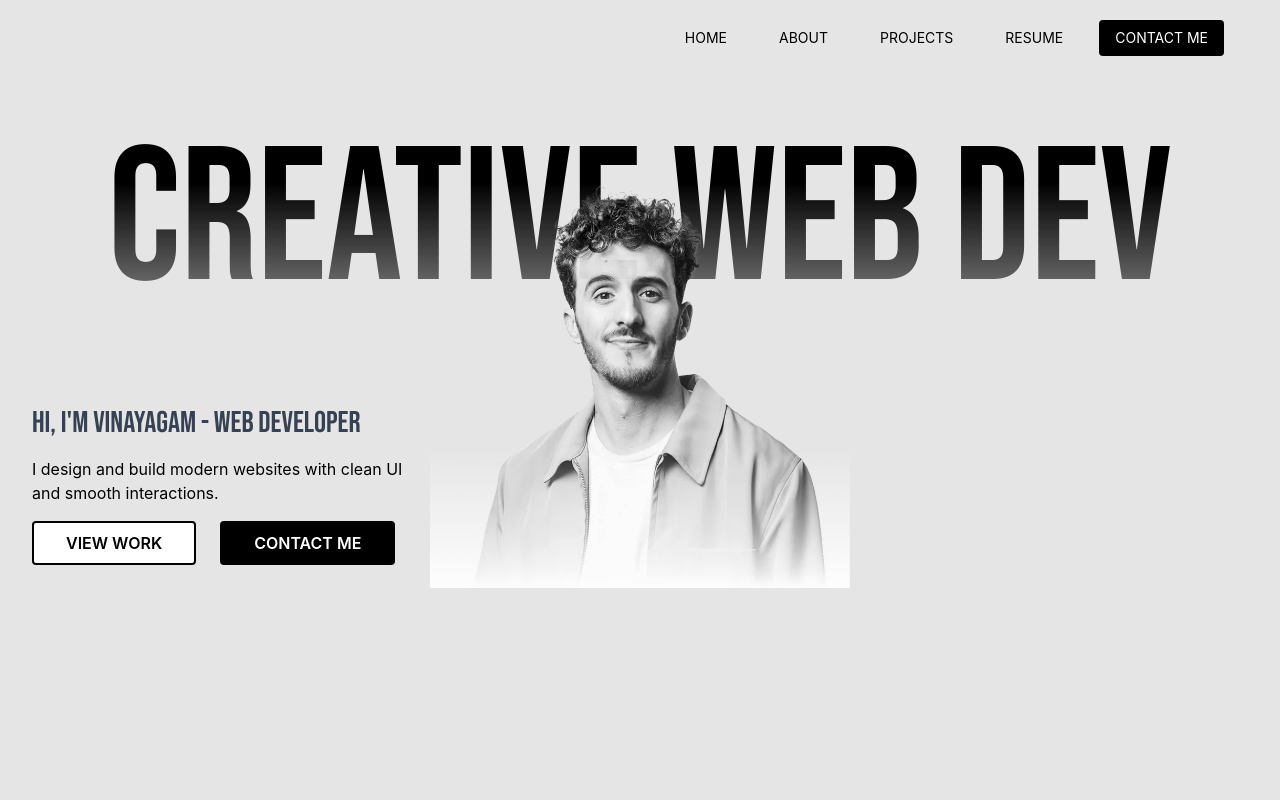
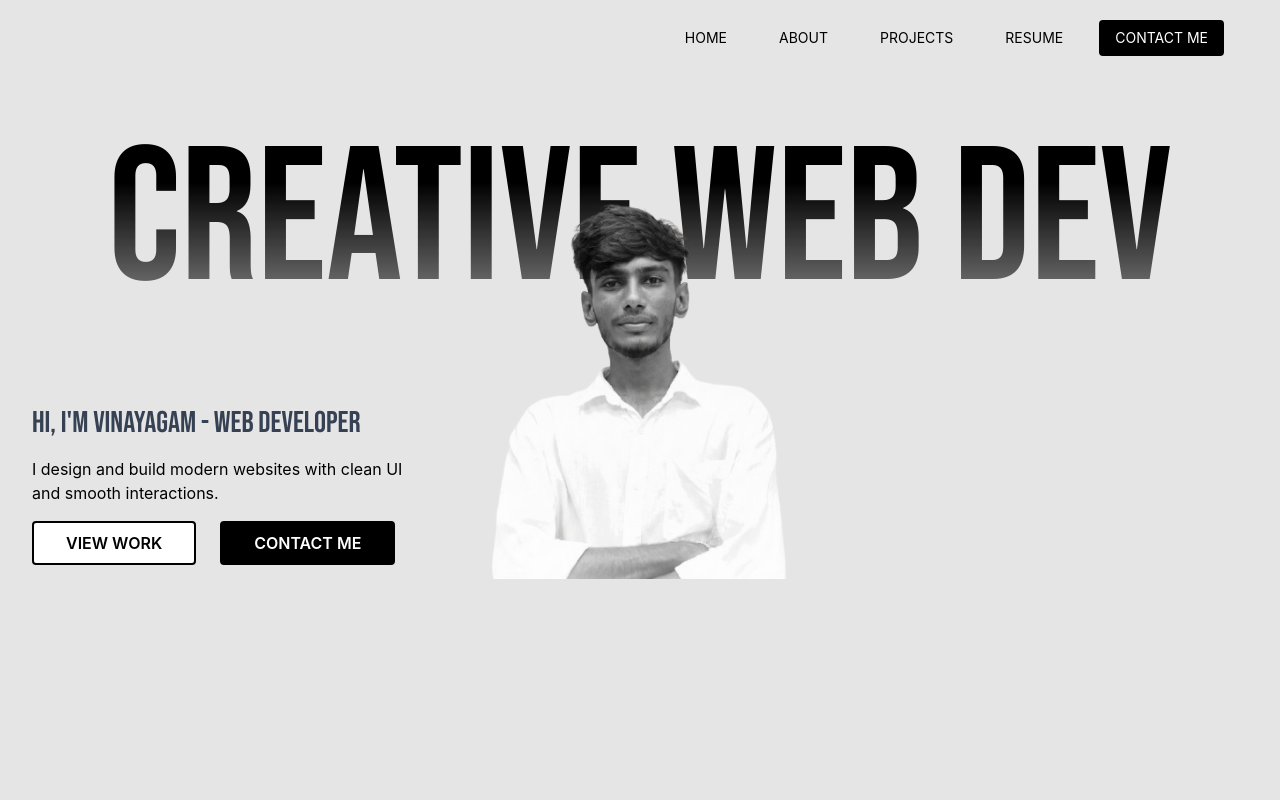
Before and after one commit to vinayagam29/Portfolio, a React (Vite) app: page / in a window 1280 px wide. Shown: the top 800 px of the page. Built offline with nearby package versions, Linux system fonts and the light colour scheme; the HTML template or start-up script is replaced by a standard one.

Commit message:
updated profile

```diff
--- a/src/components/Heropage.jsx
+++ b/src/components/Heropage.jsx
@@ -1,5 +1,5 @@
 import { useState } from "react";
-import profile from "../assets/reference.webp";
+import profile from "../assets/hero-profile-img.png";
 
 
 const Heropage = () => {
@@ -58,7 +58,7 @@ const Heropage = () => {
 
       </div>
       <div className="flex lg:items-center md:justify-end lg:justify-center justify-center">
-        <img className='absolute z-1 object-cover lg:w-105 md:w-80 w-50 object-center lg:top-45 md:top-40 md:pt-0 pt-10 opacity-92' src={profile} alt="" />
+        <img className='absolute z-1 object-cover lg:w-110 md:w-90 w-80 object-center lg:top-45 md:top-40 md:pt-0 pt-10 opacity-92' src={profile} alt="" />
       </div>
 
 
```
Also changed, not shown: src/assets/hero-profile-img.png (added), src/assets/profile-img.png (added).
